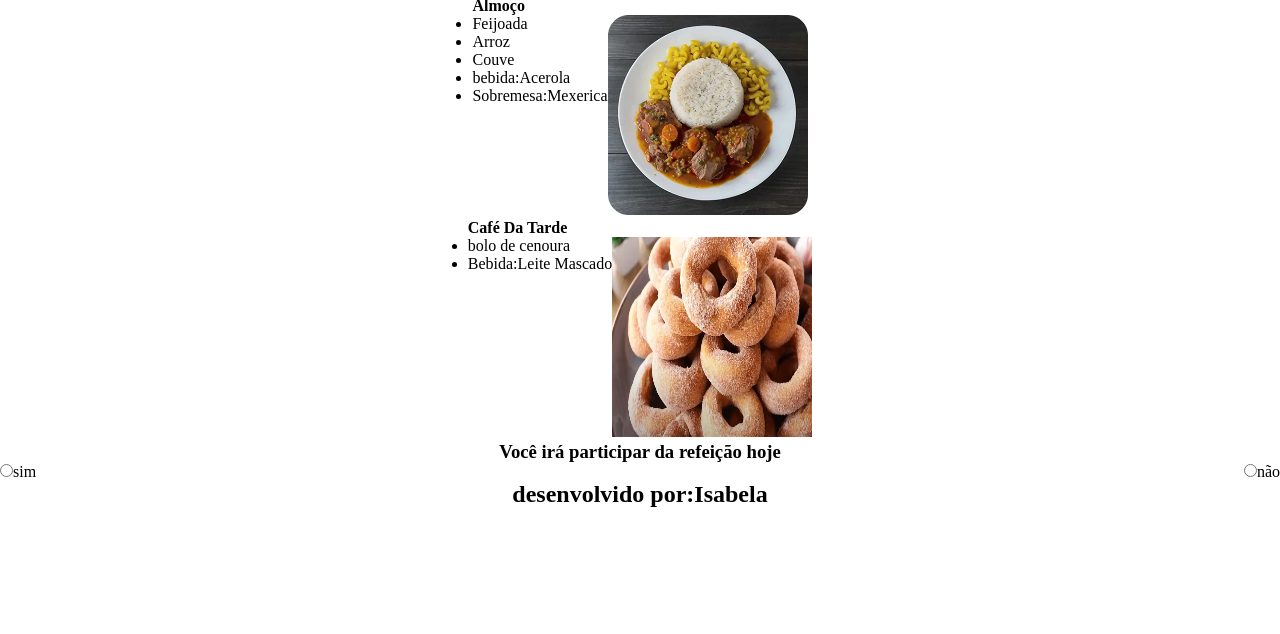
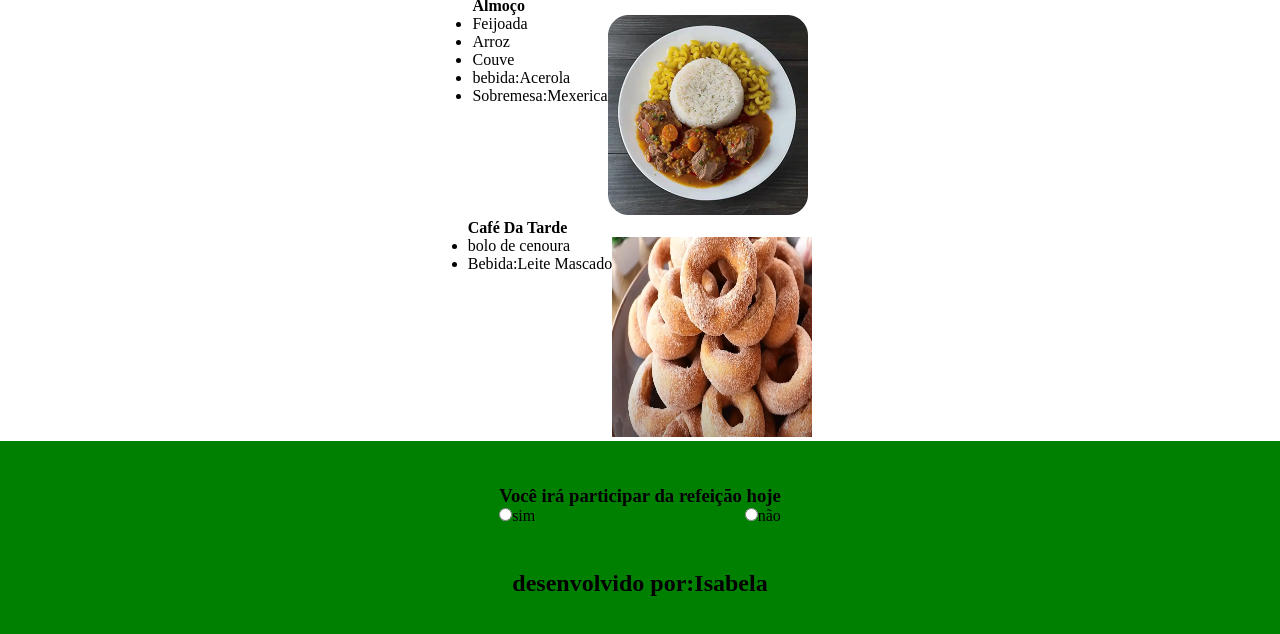
Before and after one commit to isabelaneves00/projeto-cardapio, a plain HTML site: page index.html in a window 1280 px wide. Shown: the part 252-886 px from the top of the page. Before the commit the page ends 800 px from the top, so only its background shows below. Drawn offline with Linux system fonts and the light colour scheme.

Commit message:
corrigir roda pe

```diff
--- a/index.html
+++ b/index.html
@@ -45,7 +45,7 @@
         </section>
 
     </main>
-    <foster>
+    <footer>
         <form>
             <h3>Você irá participar da refeição hoje</h3>
             <div class="refeicao">
@@ -59,7 +59,7 @@
             </div>
         </form>
         <h2>desenvolvido por:<span>Isabela</span></h2>
-    </foster>
+    </footer>
 </body>
 
 </html>
```
